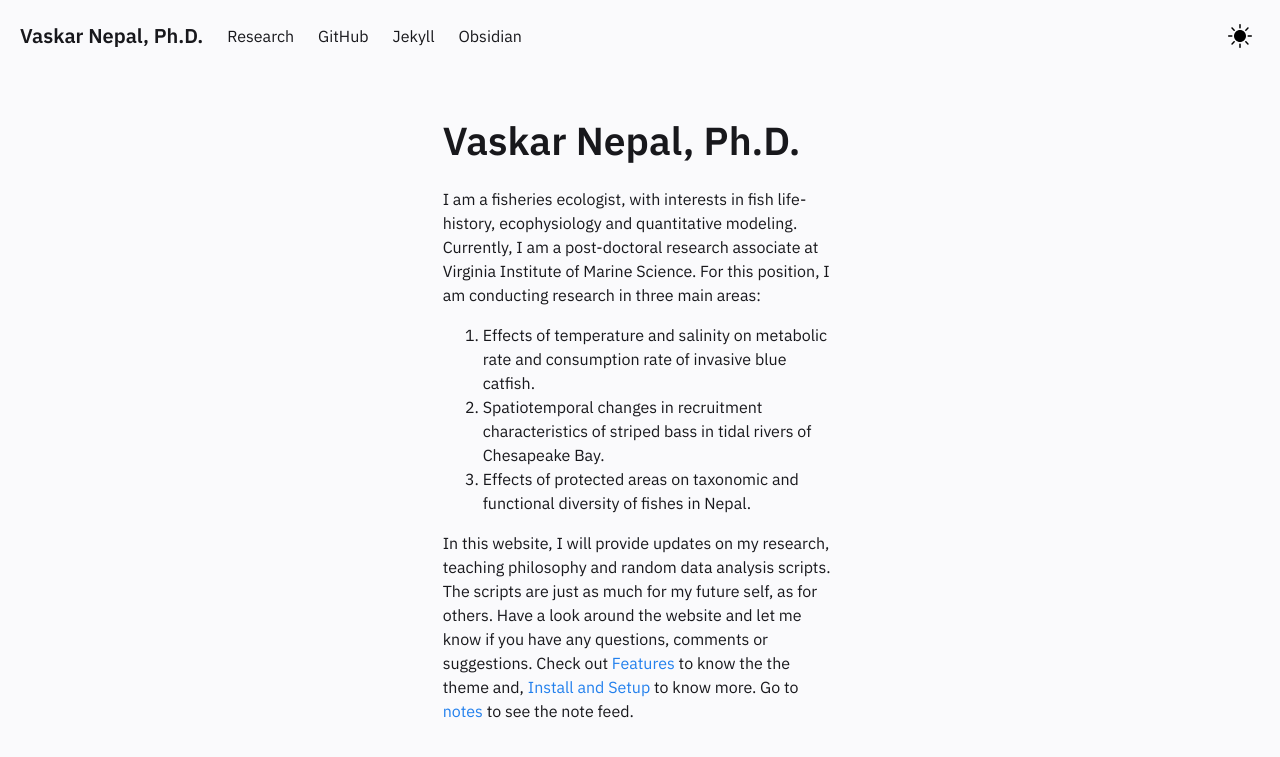
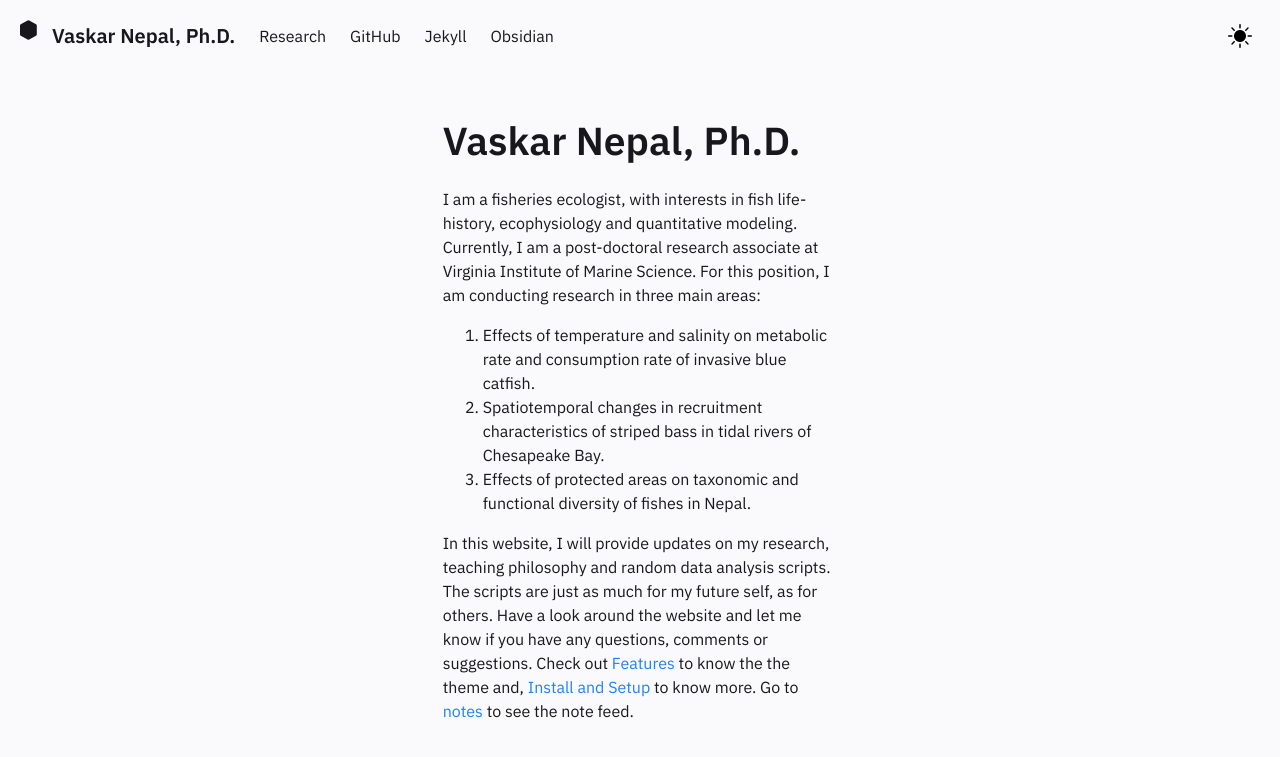
Before and after one commit to vaskarnepal/vaskarnepal.github.io, a Jekyll site: the page built from pages/index.md, in a window 1280 px wide. Shown: the top 757 px of the page. Built offline with Jekyll 4.4.1, drawn with Linux system fonts in a browser that asks for light colours.

Commit message:
Update Header.html

```diff
--- a/_includes/Header.html
+++ b/_includes/Header.html
@@ -43,7 +43,7 @@
           </svg>
 		  --->
 
-		<svgwidth="32" height="32" viewBox="0 0 80 80" fill="none"
+		<svg width="32" height="32" viewBox="0 0 80 80" fill="none"
             xmlns="http://www.w3.org/2000/svg">
 			<path fill-rule="evenodd" clip-rule="evenodd" d="M19,1 Q21,0,23,1 L39,10 Q41.5,11,42,14 L42,36 Q41.5,39,39,40 L23,49 Q21,50,19,49 L3,40 Q0.5,39,0,36 L0,14 Q0.5,11,3,10 L19,1" fill="var(--text-main)"></path>
 			<circle cx="21" cy="25" r="8"></circle>
```
